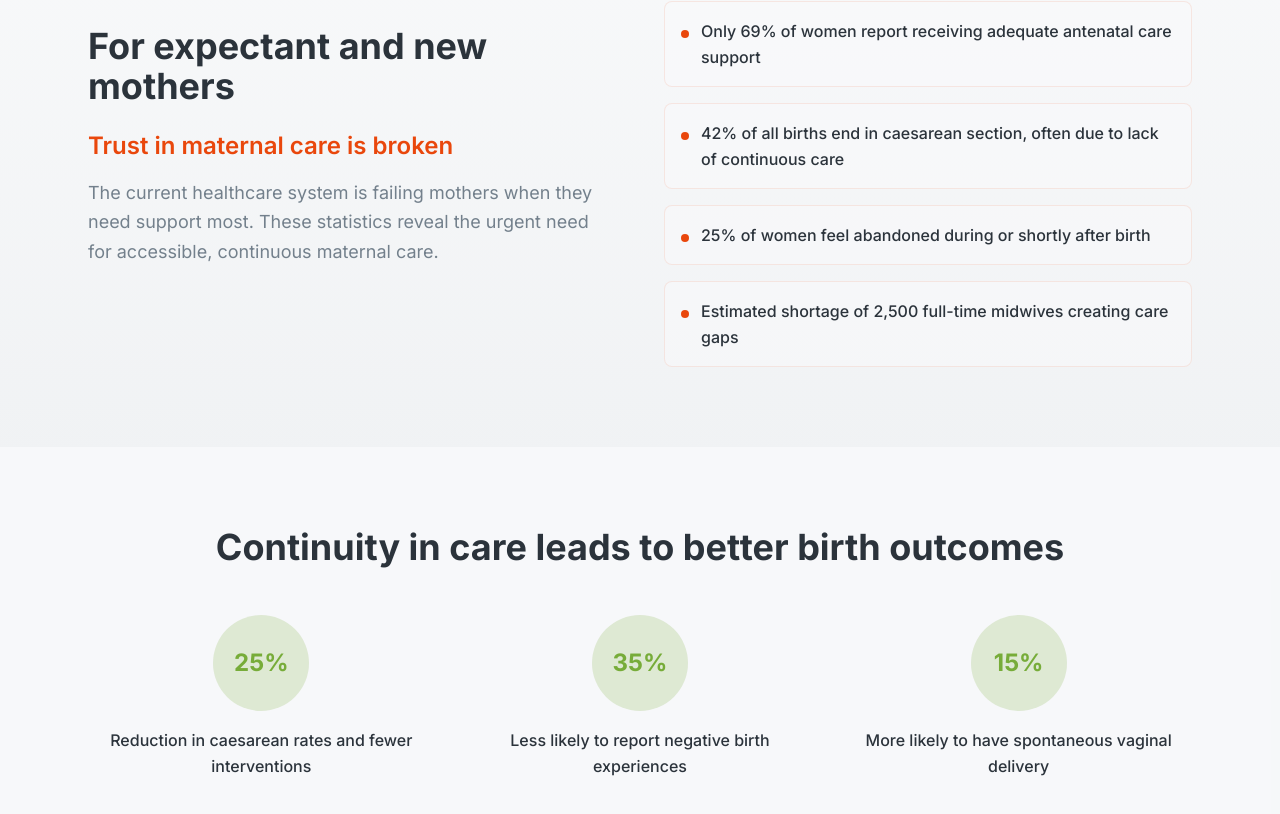
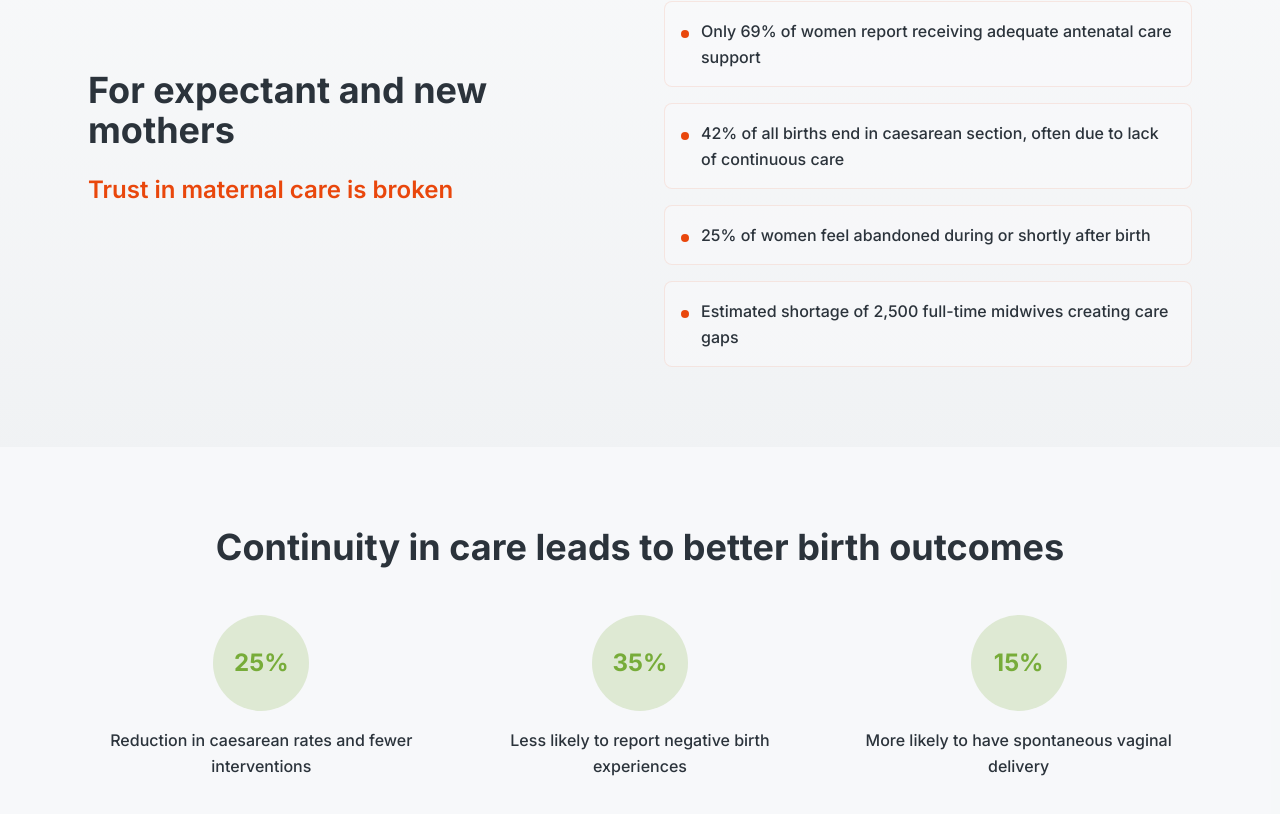
Before and after one commit to BirthRebel/birth-rebel-waitlist, a React (Vite) app: page / in a window 1280 px wide. Shown: the part 955-1769 px from the top of the page. Built offline with nearby package versions, Linux system fonts and the light colour scheme.

Commit message:
Delete problem stats

```diff
--- a/src/components/ProblemStats.tsx
+++ b/src/components/ProblemStats.tsx
@@ -17,10 +17,6 @@ export const ProblemStats = () => {
             </h2>
             <p className="text-xl md:text-2xl text-primary font-semibold mb-4">
               Trust in maternal care is broken
-            </p>
-            <p className="text-lg text-muted-foreground leading-relaxed">
-              The current healthcare system is failing mothers when they need support most.
-              These statistics reveal the urgent need for accessible, continuous maternal care.
             </p>
           </div>
 
```
